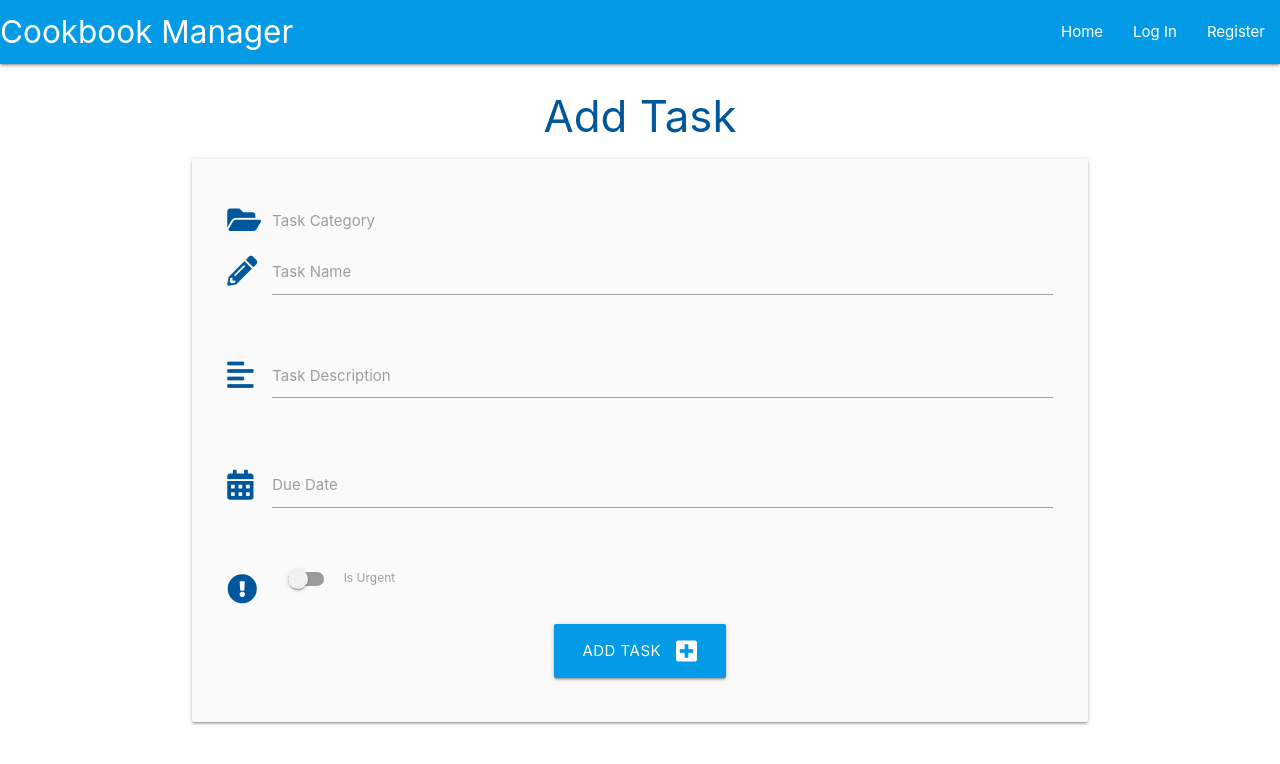
After one commit to sajmd/Hyderabadi-Pakwaan, a Flask app: page /add_task in a window 1280 px wide. The commit adds this page. Shown: the top 764 px of the page. Run offline with Flask 2, Linux system fonts and the light colour scheme; data that the repository does not hold is empty; some libraries are stand-ins or nearby versions.

Commit message:
Add CRUD Operations & Find option

```diff
--- a/app.py
+++ b/app.py
@@ -21,13 +21,177 @@ mongo = PyMongo(app)
 @app.route("/")
 @app.route("/get_tasks")
 def get_tasks():
-    tasks = mongo.db.tasks.find()
+    tasks = list(mongo.db.tasks.find())
+    return render_template("tasks.html", tasks=tasks)
+
+
+@app.route("/search", methods=["GET", "POST"])
+def search():
+    query = request.form.get("query")
+    tasks = list(mongo.db.tasks.find({"$text": {"$search": query}}))
     return render_template("tasks.html", tasks=tasks)
 
 
 @app.route("/register", methods=["GET", "POST"])
 def register():
-    return render_template("register.html")
+     if request.method == "POST":
+        # check if username already exists in db
+        existing_user = mongo.db.users.find_one(
+            {"username": request.form.get("username").lower()})
+
+        if existing_user:
+            flash("Username already exists")
+            return redirect(url_for("register"))
+
+        register = {
+            "username": request.form.get("username").lower(),
+            "password": generate_password_hash(request.form.get("password"))
+        }
+        mongo.db.users.insert_one(register)
+
+        # put the new user into 'session' cookie
+        session["user"] = request.form.get("username").lower()
+        flash("Registration Successful!")
+        return redirect(url_for("profile", username=session["user"]))
+
+     return render_template("register.html")
+
+
+@app.route("/login", methods=["GET", "POST"])
+def login():
+    if request.method == "POST":
+        # check if username exists in db
+        existing_user = mongo.db.users.find_one(
+            {"username": request.form.get("username").lower()})
+
+        if existing_user:
+            # ensure hashed password matches user input
+            if check_password_hash(
+                    existing_user["password"], request.form.get("password")):
+                        session["user"] = request.form.get("username").lower()
+                        flash("Welcome, {}".format(
+                            request.form.get("username")))
+                        return redirect(url_for(
+                            "profile", username=session["user"]))
+            else:
+                # invalid password match
+                flash("Incorrect Username and/or Password")
+                return redirect(url_for("login"))
+
+        else:
+            # username doesn't exist
+            flash("Incorrect Username and/or Password")
+            return redirect(url_for("login"))
+
+    return render_template("login.html")
+
+
+@app.route("/profile/<username>", methods=["GET", "POST"])
+def profile(username):
+    # grab the session user's username from db
+    username = mongo.db.users.find_one(
+        {"username": session["user"]})["username"]
+
+    if session["user"]:
+        return render_template("profile.html", username=username)
+
+    return redirect(url_for("login"))
+
+
+@app.route("/logout")
+def logout():
+    # remove user from session cookie
+    flash("You have been logged out")
+    session.pop("user")
+    return redirect(url_for("login"))
+
+
+@app.route("/add_task", methods=["GET", "POST"])
+def add_task():
+    if request.method == "POST":
+        is_urgent = "on" if request.form.get("is_urgent") else "off"
+        task = {
+            "category_name": request.form.get("category_name"),
+            "task_name": request.form.get("task_name"),
+            "task_description": request.form.get("task_description"),
+            "is_urgent": is_urgent,
+            "due_date": request.form.get("due_date"),
+            "created_by": session["user"]
+        }
+        mongo.db.tasks.insert_one(task)
+        flash("Task Successfully Added")
+        return redirect(url_for("get_tasks"))
+
+    categories = mongo.db.categories.find().sort("category_name", 1)
+    return render_template("add_task.html", categories=categories)
+
+
+@app.route("/edit_task/<task_id>", methods=["GET", "POST"])
+def edit_task(task_id):
+    if request.method == "POST":
+        is_urgent = "on" if request.form.get("is_urgent") else "off"
+        submit = {
+            "category_name": request.form.get("category_name"),
+            "task_name": request.form.get("task_name"),
+            "task_description": request.form.get("task_description"),
+            "is_urgent": is_urgent,
+            "due_date": request.form.get("due_date"),
+            "created_by": session["user"]
+        }
+        mongo.db.tasks.update({"_id": ObjectId(task_id)}, submit)
+        flash("Task Successfully Updated")
+
+    task = mongo.db.tasks.find_one({"_id": ObjectId(task_id)})
+    categories = mongo.db.categories.find().sort("category_name", 1)
+    return render_template("edit_task.html", task=task, categories=categories)
+
+
+@app.route("/delete_task/<task_id>")
+def delete_task(task_id):
+    mongo.db.tasks.remove({"_id": ObjectId(task_id)})
+    flash("Task Successfully Deleted")
+    return redirect(url_for("get_tasks"))
+
+
+@app.route("/get_categories")
+def get_categories():
+    categories = list(mongo.db.categories.find().sort("category_name", 1))
+    return render_template("categories.html", categories=categories)
+
+
+@app.route("/add_category", methods=["GET", "POST"])
+def add_category():
+    if request.method == "POST":
+        category = {
+            "category_name": request.form.get("category_name")
+        }
+        mongo.db.categories.insert_one(category)
+        flash("New Category Added")
+        return redirect(url_for("get_categories"))
+
+    return render_template("add_category.html")
+
+
+@app.route("/edit_category/<category_id>", methods=["GET", "POST"])
+def edit_category(category_id):
+    if request.method == "POST":
+        submit = {
+            "category_name": request.form.get("category_name")
+        }
+        mongo.db.categories.update({"_id": ObjectId(category_id)}, submit)
+        flash("Category Successfully Updated")
+        return redirect(url_for("get_categories"))
+
+    category = mongo.db.categories.find_one({"_id": ObjectId(category_id)})
+    return render_template("edit_category.html", category=category)
+
+
+@app.route("/delete_category/<category_id>")
+def delete_category(category_id):
+    mongo.db.categories.remove({"_id": ObjectId(category_id)})
+    flash("Category Successfully Deleted")
+    return redirect(url_for("get_categories"))
+
 
 if __name__ == "__main__":
     app.run(host=os.environ.get("IP"),
--- a/static/css/style.css
+++ b/static/css/style.css
@@ -1,3 +1,16 @@
 text-shadow {
     text-shadow: 2px 2px 2px rgba(0,0,0,0.5);
 }
+
+.flashes h4 {
+    line-height: 2;
+}
+
+.btn-small {
+    margin: 5px;
+}
+
+.collapsible-header .col strong {
+    margin: 5px;
+    line-height: 42px;
+}
--- a/static/js/script.js
+++ b/static/js/script.js
@@ -1,3 +1,42 @@
 $(document).ready(function(){
     $(".sidenav").sidenav({edge: "right"});
+    $(".collapsible").collapsible();
+    $(".tooltipped").tooltip();
+    $("select").formSelect();
+    $(".datepicker").datepicker({
+        format: "dd mmmm, yyyy",
+        yearRange: 3,
+        showClearBtn: true,
+        i18n: {
+            done: "Select"
+        }
+    });
+
+    validateMaterializeSelect();
+    function validateMaterializeSelect() {
+        let classValid = { "border-bottom": "1px solid #4caf50", "box-shadow": "0 1px 0 0 #4caf50" };
+        let classInvalid = { "border-bottom": "1px solid #f44336", "box-shadow": "0 1px 0 0 #f44336" };
+        if ($("select.validate").prop("required")) {
+            $("select.validate").css({ "display": "block", "height": "0", "padding": "0", "width": "0", "position": "absolute" });
+        }
+        $(".select-wrapper input.select-dropdown").on("focusin", function () {
+            $(this).parent(".select-wrapper").on("change", function () {
+                if ($(this).children("ul").children("li.selected:not(.disabled)").on("click", function () { })) {
+                    $(this).children("input").css(classValid);
+                }
+            });
+        }).on("click", function () {
+            if ($(this).parent(".select-wrapper").children("ul").children("li.selected:not(.disabled)").css("background-color") === "rgba(0, 0, 0, 0.03)") {
+                $(this).parent(".select-wrapper").children("input").css(classValid);
+            } else {
+                $(".select-wrapper input.select-dropdown").on("focusout", function () {
+                    if ($(this).parent(".select-wrapper").children("select").prop("required")) {
+                        if ($(this).css("border-bottom") != "1px solid rgb(76, 175, 80)") {
+                            $(this).parent(".select-wrapper").children("input").css(classInvalid);
+                        }
+                    }
+                });
+            }
+        });
+    }
 });
--- /dev/null
+++ b/templates/add_task.html
@@ -0,0 +1,71 @@
+{% extends "base.html" %}
+{% block content %}
+
+    <h3 class="light-blue-text text-darken-4 center-align">Add Task</h3>
+
+    <div class="row card-panel grey lighten-5">
+        <form class="col s12" method="POST" action="{{ url_for('add_task') }}">
+            <!-- category selection -->
+			<div class="row">
+				<div class="input-field col s12">
+                    <i class="fas fa-folder-open prefix light-blue-text text-darken-4"></i>
+					<select id="category_name" name="category_name" class="validate" required>
+                        <option value="" disabled selected>Choose Category</option>
+                        {% for category in categories %}
+                            <option value="{{ category.category_name }}">{{ category.category_name }}</option>
+                        {% endfor %}
+                    </select>
+					<label for="category_name">Task Category</label>
+				</div>
+			</div>
+            <!-- task name -->
+            <div class="row">
+                <div class="input-field col s12">
+                    <i class="fas fa-pencil-alt prefix light-blue-text text-darken-4"></i>
+                    <input id="task_name" name="task_name" minlength="5" maxlength="50"
+                        type="text" class="validate" required>
+                    <label for="task_name">Task Name</label>
+                </div>
+            </div>
+            <!-- task description -->
+            <div class="row">
+                <div class="input-field col s12">
+                    <i class="fas fa-align-left prefix light-blue-text text-darken-4"></i>
+                    <textarea id="task_description" name="task_description" minlength="5"
+                        maxlength="200" class="materialize-textarea validate" required></textarea>
+                    <label for="task_description">Task Description</label>
+                </div>
+            </div>
+            <!-- due date picker -->
+            <div class="row">
+                <div class="input-field col s12">
+                    <i class="fas fa-calendar-alt prefix light-blue-text text-darken-4"></i>
+                    <input id="due_date" name="due_date" type="text" class="datepicker validate" required>
+                    <label for="due_date">Due Date</label>
+                </div>
+            </div>
+            <!-- is urgent toggle -->
+			<div class="row">
+				<div class="input-field col s12">
+					<div class="switch">
+                        <i class="fas fa-exclamation-circle prefix light-blue-text text-darken-4"></i>
+						<label for="is_urgent">
+                            <input type="checkbox" id="is_urgent" name="is_urgent">
+                            <span class="lever"></span>
+                            Is Urgent
+                        </label>
+					</div>
+				</div>
+			</div>
+            <!-- submit button -->
+            <div class="row">
+                <div class="col s12 center-align">
+                    <button type="submit" class="btn-large light-blue darken-1 text-shadow">
+                        Add Task <i class="fas fa-plus-square right"></i>
+                    </button>
+                </div>
+            </div>
+        </form>
+    </div>
+
+{% endblock %}
--- a/templates/base.html
+++ b/templates/base.html
@@ -7,7 +7,7 @@
         integrity="sha512-HK5fgLBL+xu6dm/Ii3z4xhlSUyZgTT9tuc/hSrtw6uzJOvgRr2a9jyxxT1ely+B+xFAmJKVSTbpM/CuL7qxO8w==" crossorigin="anonymous" type="text/css">
     <link rel="stylesheet" href="https://cdnjs.cloudflare.com/ajax/libs/materialize/1.0.0/css/materialize.min.css" type="text/css">
     <link rel="stylesheet" href="{{ url_for('static', filename='css/style.css')}}" type="text/css">
-    {% block sttyles %}
+    {% block styles %}
     {% endblock %}
     <title>Cookbook Manager</title>
 </head>
@@ -20,34 +20,57 @@
             <a href="{{ url_for('get_tasks')}}" class="brand-logo">Cookbook Manager</a>
             <a href="#" data-target="mobile-demo" class="sidenav-trigger right"><i class="fas fa-bars"></i></a>
             <ul class="right hide-on-med-and-down">
-                <li><a href="{{ url_for('get_tasks')}}">Home</a></li>
-                <li><a href="#">Profile</a></li>
-                <li><a href="#">New Task</a></li>
-                <li><a href="#">Manage Categories</a></li>
-                <li><a href="#">Log Out</a></li>
-                <li><a href="#">Log In</a></li>
-                <li><a href="{{ url_for('register')}}">Register</a></li>
+					<li><a href="{{ url_for('get_tasks') }}">Home</a></li>
+                    {% if session.user %}
+                        <li><a href="{{ url_for('profile', username=session['user']) }}">Profile</a></li>
+                        <li><a href="{{ url_for('add_task') }}">New Task</a></li>
+                        {% if session.user|lower == "admin"|lower %}
+                            <li><a href="{{ url_for('get_categories') }}">Manage Categories</a></li>
+                        {% endif %}
+                        <li><a href="{{ url_for('logout') }}">Log Out</a></li>
+                    {% else %}
+                        <li><a href="{{ url_for('login') }}">Log In</a></li>
+                        <li><a href="{{ url_for('register') }}">Register</a></li>
+                    {% endif %}
 				</ul>
 			</div>
 		</nav>
 
     <!---mobile side navbar---->
     <ul class="sidenav" id="mobile-demo">
-        <li><h4 class="center-align light-blue-text text-darken-4">Cookbook Manager</h4></li>
-        <li><a href="{{ url_for('get_tasks')}}">Home</a></li>
-        <li><a href="#">Profile</a></li>
-        <li><a href="#">New Task</a></li>
-        <li><a href="#">Manage Categories</a></li>
-        <li><a href="#">Log Out</a></li>
-        <li><a href="#">Log In</a></li>
-        <li><a href="{{ url_for('register')}}">Register</a></li>
+            <li><h4 class="center-align light-blue-text text-darken 4">Task Manager</h4></li>
+            <li><a href="{{ url_for('get_tasks') }}">Home</a></li>
+            {% if session.user %}
+                <li><a href="{{ url_for('profile', username=session['user']) }}">Profile</a></li>
+                <li><a href="{{ url_for('add_task') }}">New Task</a></li>
+                {% if session.user|lower == "admin"|lower %}
+                    <li><a href="{{ url_for('get_categories') }}">Manage Categories</a></li>
+                {% endif %}
+                <li><a href="{{ url_for('logout') }}">Log Out</a></li>
+            {% else %}
+                <li><a href="{{ url_for('login') }}">Log In</a></li>
+                <li><a href="{{ url_for('register') }}">Register</a></li>
+            {% endif %}
 		</ul>
 	</header>
 
+    <section>
+   <!-- flash messages -->
+        {% with messages = get_flashed_messages() %}
+            {% if messages %}
+                {% for message in messages %}
+                    <div class="row flashes">
+                        <h4 class="light-blue lighten-4 center-align">{{ message }}</h4>
+                    </div>
+                {% endfor %}
+            {% endif %}
+        {% endwith %}
+    </section>
 
-
+    <main class="container">
         {% block content %}
         {% endblock %}
+    </main>
 
     <script src="https://code.jquery.com/jquery-3.6.0.min.js"
         integrity="sha256-/xUj+3OJU5yExlq6GSYGSHk7tPXikynS7ogEvDej/m4=" crossorigin="anonymous" type="text/css"></script>
```
Also changed, not shown: templates/add_category.html (added, +28 -0 lines), templates/categories.html (added, +30 -0 lines), templates/edit_category.html (added, +31 -0 lines), templates/edit_task.html (added, +86 -0 lines), templates/login.html (added, +46 -0 lines), templates/profile.html (added, +14 -0 lines), templates/register.html (+14 -3 lines), templates/tasks.html (+50 -7 lines), requirements.txt (line endings or trailing spaces). Lines whose indentation alone changed are shown as unchanged.
